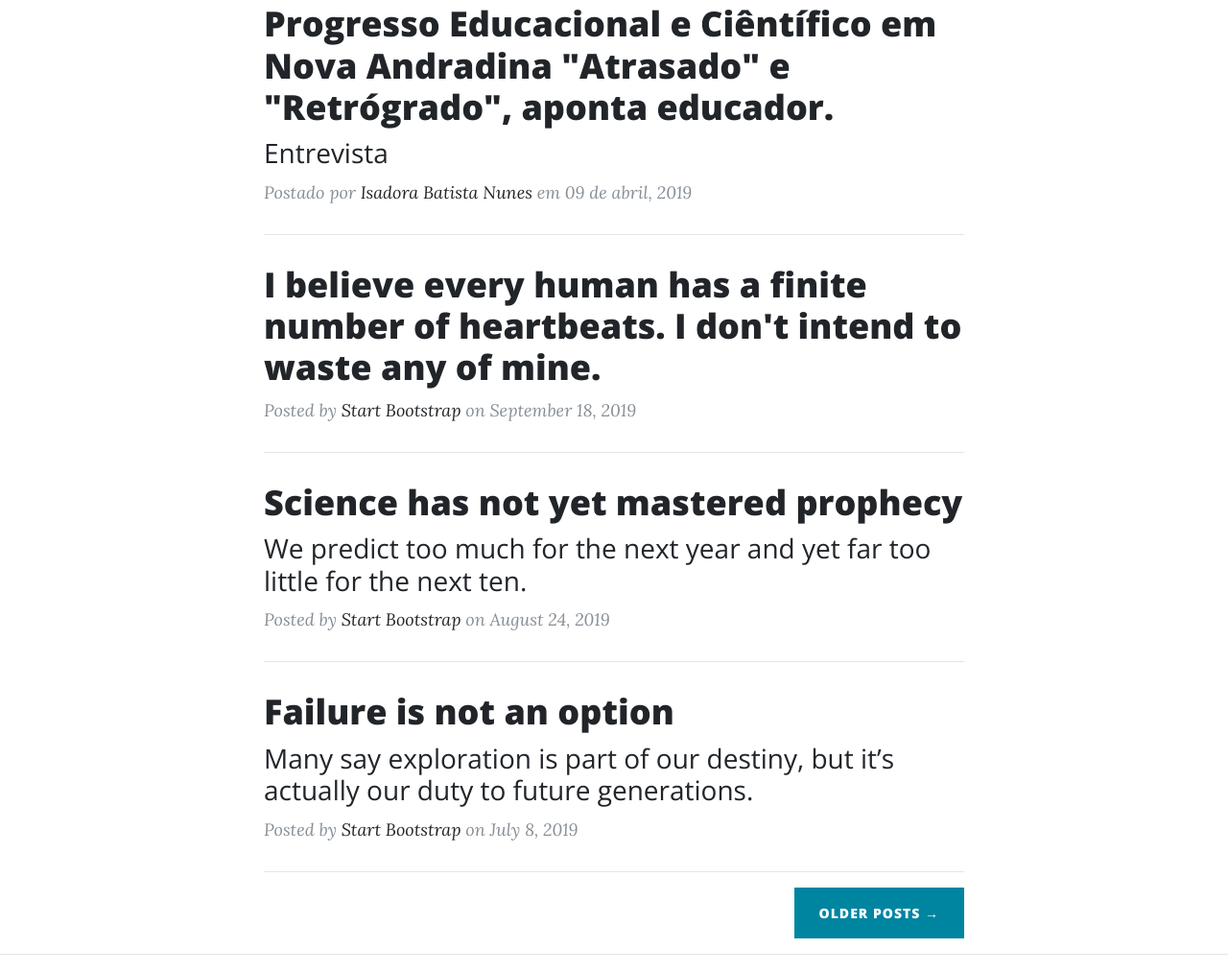
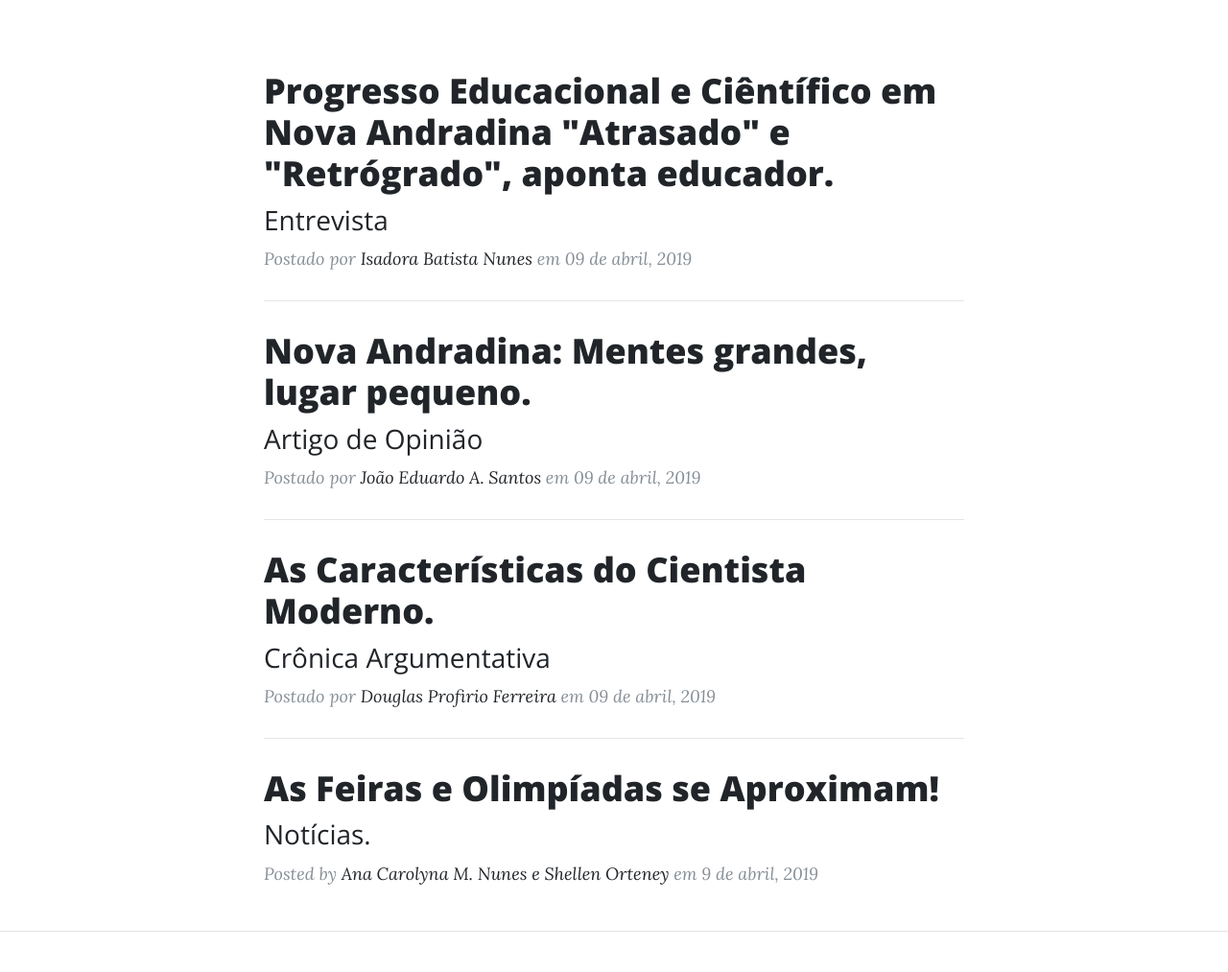
Before and after one commit to wjml/novaeciencia, a website: page index.html in a window 1280 px wide. Shown: the part 607-1620 px from the top of the page at 96% size. Drawn offline with nearby package versions, Linux system fonts and the light colour scheme.

Commit message:
Atualizando index.html

```diff
--- a/index.html
+++ b/index.html
@@ -61,7 +61,7 @@
   </nav>
 
   <!-- Page Header -->
-  <header class="masthead" style="background-image: url('img/home-bg.jpg')">
+  <header class="masthead" style="background-image: url('img/back.jpg')">
     <div class="overlay"></div>
     <div class="container">
       <div class="row">
@@ -94,50 +94,49 @@
         </div>
         <hr>
         <div class="post-preview">
-          <a href="post.html">
+          <a href="./artigo.html">
             <h2 class="post-title">
-              I believe every human has a finite number of heartbeats. I don't intend to waste any of mine.
+              Nova Andradina: Mentes grandes, lugar pequeno.
             </h2>
+            <h3 class="post-subtitle">
+              Artigo de Opinião
+            </h3>
           </a>
-          <p class="post-meta">Posted by
-            <a href="#">Start Bootstrap</a>
-            on September 18, 2019</p>
+          <p class="post-meta">Postado por
+            <a href="#">João Eduardo A. Santos</a>
+            em 09 de abril, 2019</p>
+        </div>
+        <hr>
+        <div class="post-preview">
+          <a href="./crônica.html">
+            <h2 class="post-title">
+              As Características do Cientista Moderno.
+            </h2>
+            <h3 class="post-subtitle">
+              Crônica Argumentativa
+            </h3>
+          </a>
+          <p class="post-meta">Postado por
+            <a href="#">Douglas Profirio Ferreira</a>
+            em 09 de abril, 2019</p>
         </div>
         <hr>
         <div class="post-preview">
           <a href="post.html">
             <h2 class="post-title">
-              Science has not yet mastered prophecy
+              As Feiras e Olimpíadas se Aproximam!
             </h2>
             <h3 class="post-subtitle">
-              We predict too much for the next year and yet far too little for the next ten.
+              Notícias.
             </h3>
           </a>
           <p class="post-meta">Posted by
-            <a href="#">Start Bootstrap</a>
-            on August 24, 2019</p>
-        </div>
-        <hr>
-        <div class="post-preview">
-          <a href="post.html">
-            <h2 class="post-title">
-              Failure is not an option
-            </h2>
-            <h3 class="post-subtitle">
-              Many say exploration is part of our destiny, but it’s actually our duty to future generations.
-            </h3>
-          </a>
-          <p class="post-meta">Posted by
-            <a href="#">Start Bootstrap</a>
-            on July 8, 2019</p>
-        </div>
-        <hr>
-        <!-- Pager -->
-        <div class="clearfix">
-          <a class="btn btn-primary float-right" href="#">Older Posts &rarr;</a>
+            <a href="#">Ana Carolyna M. Nunes e Shellen Orteney</a>
+            em 9 de abril, 2019</p>
         </div>
       </div>
     </div>
+  </div>
   </div>
 
   <hr>
```
Also changed, not shown: css/clean-blog.min.css, img/back.jpg (added).
